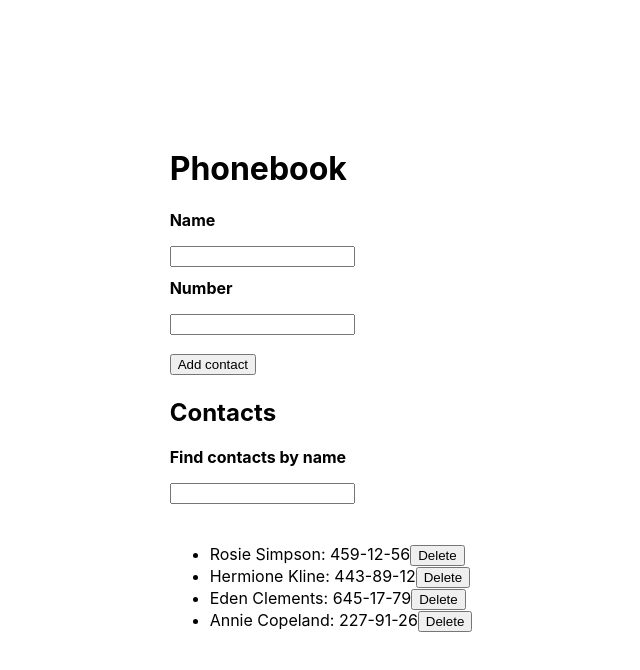
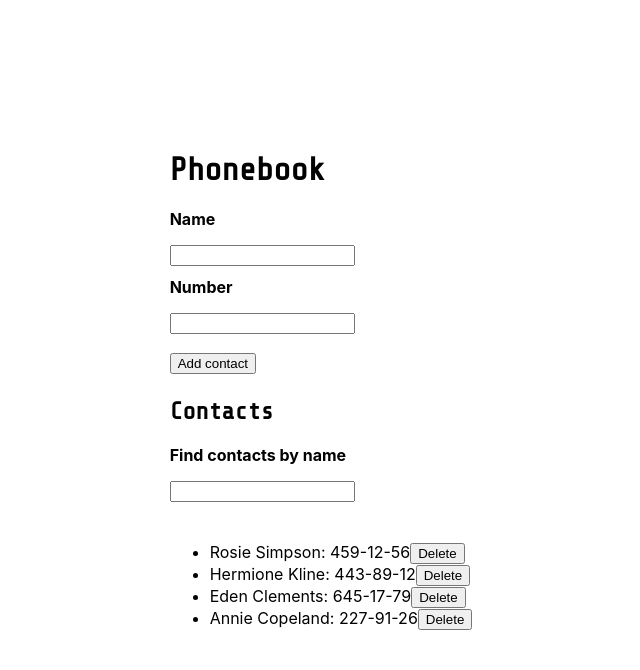
Before and after one commit to OlehKozubJS/goit-react-hw-02-phonebook, a React (Create React App) app: page / in a window 1280 px wide. Shown: the top 670 px of the page, without its empty margins (319-959 px from the left). Built offline with nearby package versions, Linux system fonts and the light colour scheme.

Commit message:
Update Pnonebook.module.css

```diff
--- a/src/components/PhonebookCSS/Pnonebook.module.css
+++ b/src/components/PhonebookCSS/Pnonebook.module.css
@@ -1,8 +1,13 @@
+@import url('https://fonts.googleapis.com/css2?family=Share+Tech+Mono&display=swap');
+
+
 .phonebookHeader {
+    font-family: 'Share Tech Mono', monospace;
     font-size: 32px;
 }
 
 .contactsHeader {
+    font-family: 'Share Tech Mono', monospace;
     font-size: 24px;
 }
 
```
